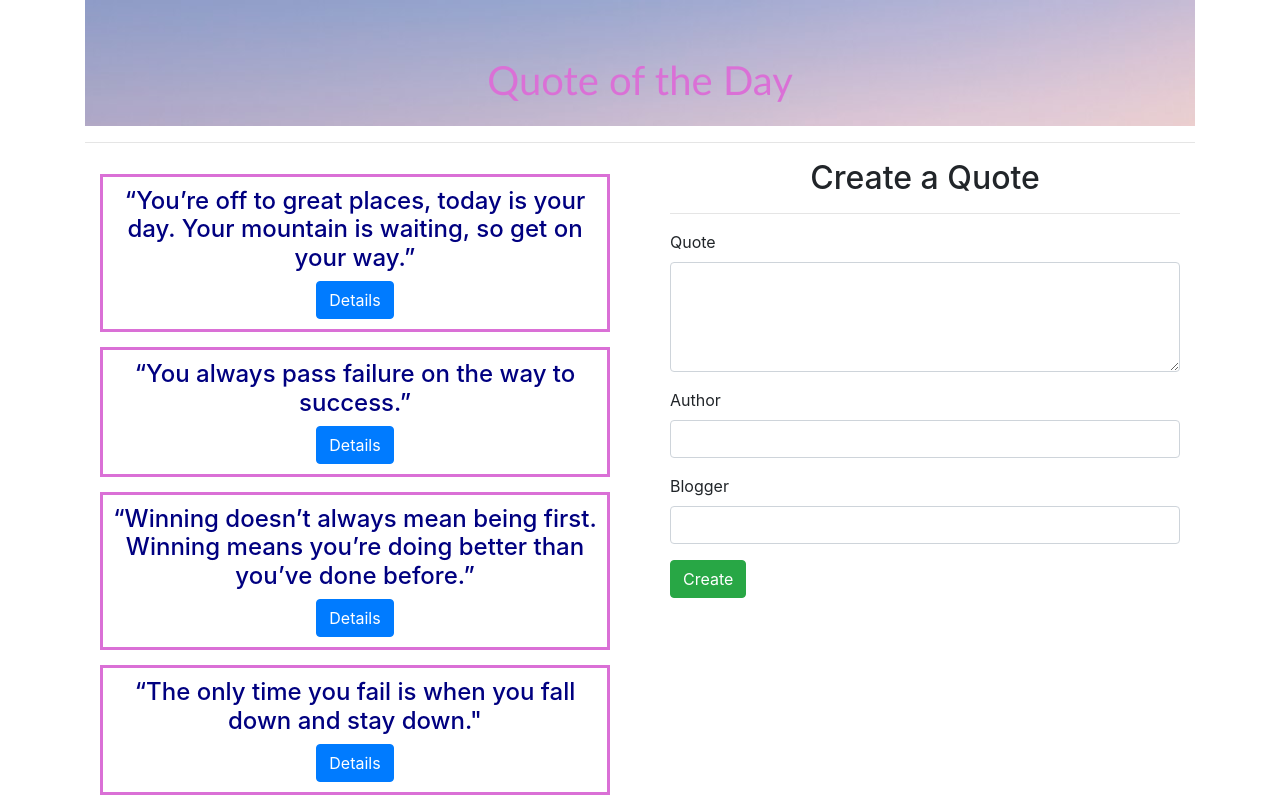
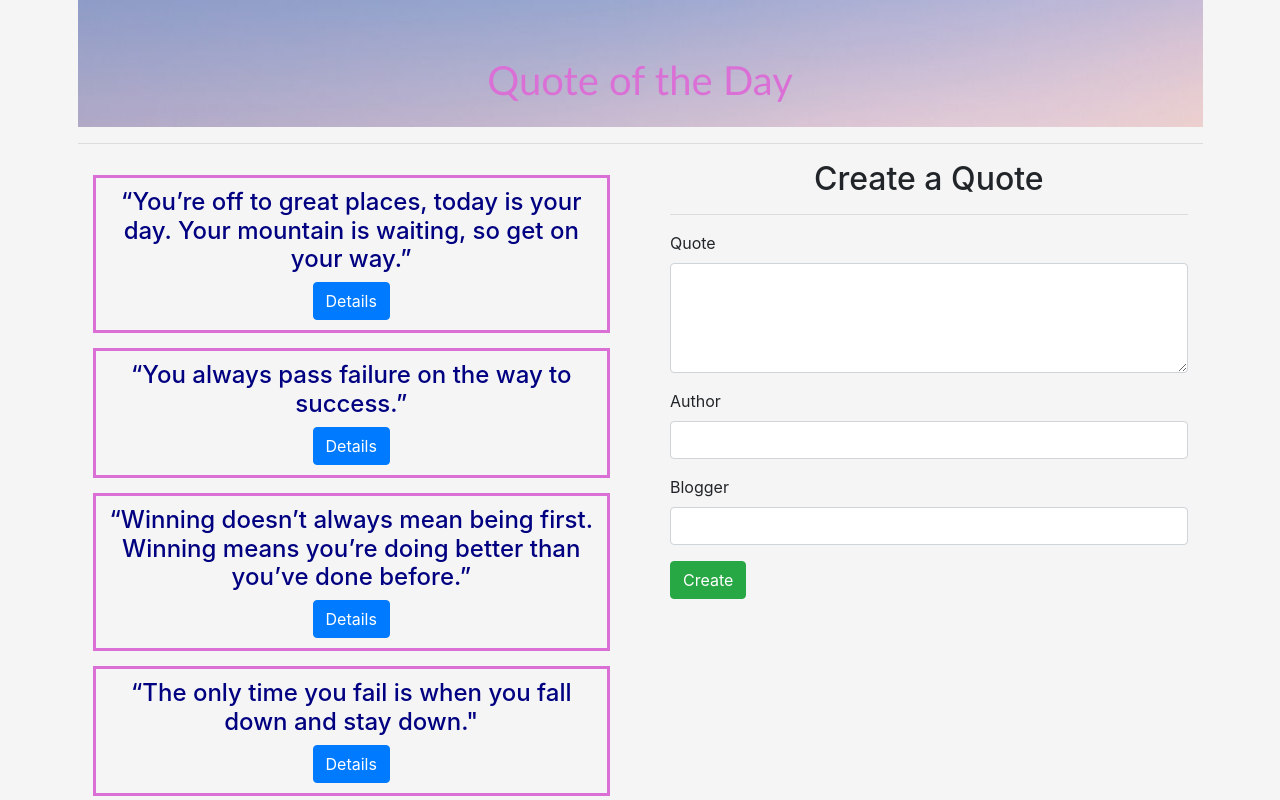
Before and after one commit to martingathu/Quotes, an Angular app: page / in a window 1280 px wide. Shown: the top 800 px of the page. Built offline with nearby package versions, Linux system fonts and the light colour scheme.

Commit message:
add background color for container fluid

```diff
--- a/src/app/quote/quote.component.css
+++ b/src/app/quote/quote.component.css
@@ -19,3 +19,11 @@ h1{
     padding-bottom: 2%;
     color: orchid;
 }
+.main{
+    width: 90%;
+    margin-right: auto;
+    margin-left: auto;
+}
+.container-fluid{
+    background-color: whitesmoke;
+}
--- a/src/app/quote/quote.component.html
+++ b/src/app/quote/quote.component.html
@@ -1,5 +1,5 @@
-
-<div class="container">
+<div class="container-fluid">
+  <div class="main">
     <div class="heading">
       <h1>Quote of the Day</h1>
     </div>
@@ -19,3 +19,4 @@
       </div>
     </div>
   </div>
+</div>
```
Lines whose indentation alone changed are shown as unchanged.
